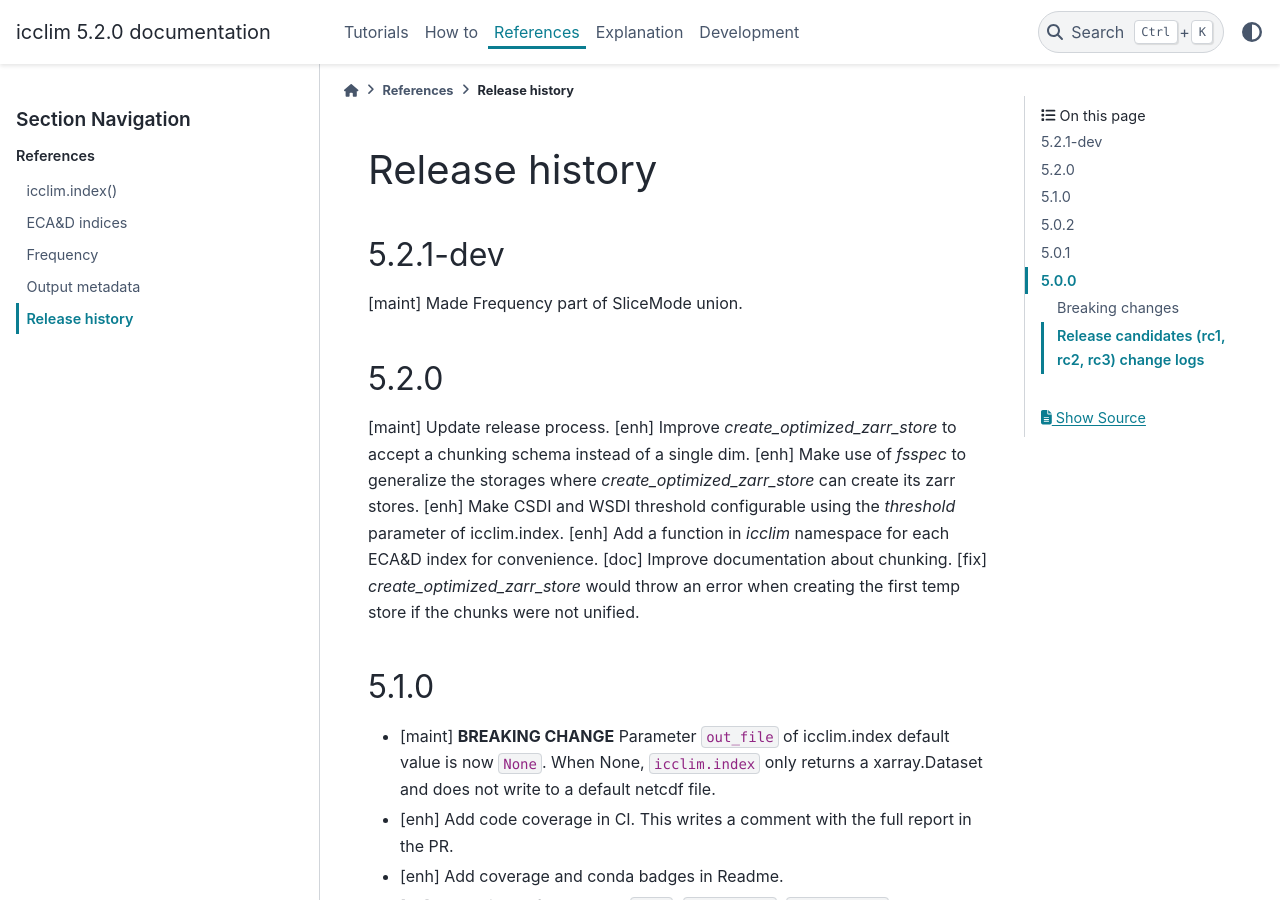
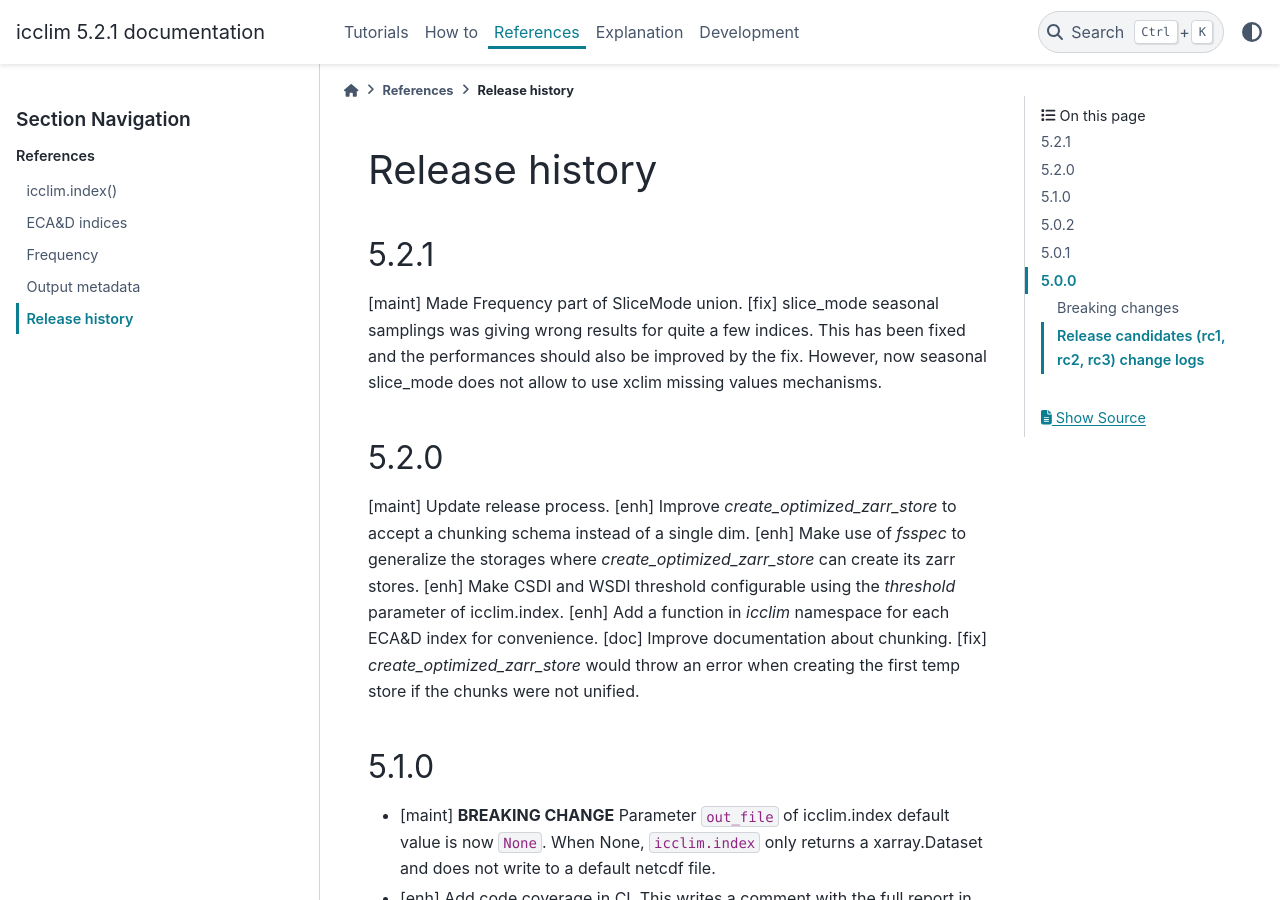
Before and after one commit to cerfacs-globc/icclim, a Sphinx documentation site: the page built from doc/source/references/release_notes.rst, in a window 1280 px wide and 900 px high. Built offline with Sphinx 7.4.7 and the PyData theme 0.15.4, drawn with Linux system fonts in a browser that asks for light colours.

Commit message:
BUMP: 5.2.1

```diff
--- a/doc/source/references/release_notes.rst
+++ b/doc/source/references/release_notes.rst
@@ -1,9 +1,11 @@
 Release history
 ===============
 
-5.2.1-dev
----------
+5.2.1
+-----
 [maint] Made Frequency part of SliceMode union.
+[fix] slice_mode seasonal samplings was giving wrong results for quite a few indices. This has been fixed and the performances should also be improved by the fix.
+However, now seasonal slice_mode does not allow to use xclim missing values mechanisms.
 
 5.2.0
 -----
--- a/icclim/__init__.py
+++ b/icclim/__init__.py
@@ -3,4 +3,4 @@ from ._generated_api import *  # noqa
 from .main import index, indice, indices  # noqa
 from .pre_processing.rechunk import create_optimized_zarr_store  # noqa
 
-__version__ = "5.2.0"
+__version__ = "5.2.1"
--- a/setup.py
+++ b/setup.py
@@ -21,7 +21,7 @@ MINIMAL_REQUIREMENTS = [
 
 setup(
     name="icclim",
-    version="5.2.0",
+    version="5.2.1",
     packages=find_packages(),
     author="Christian P.",
     author_email="christian.page@cerfacs.fr",
```
